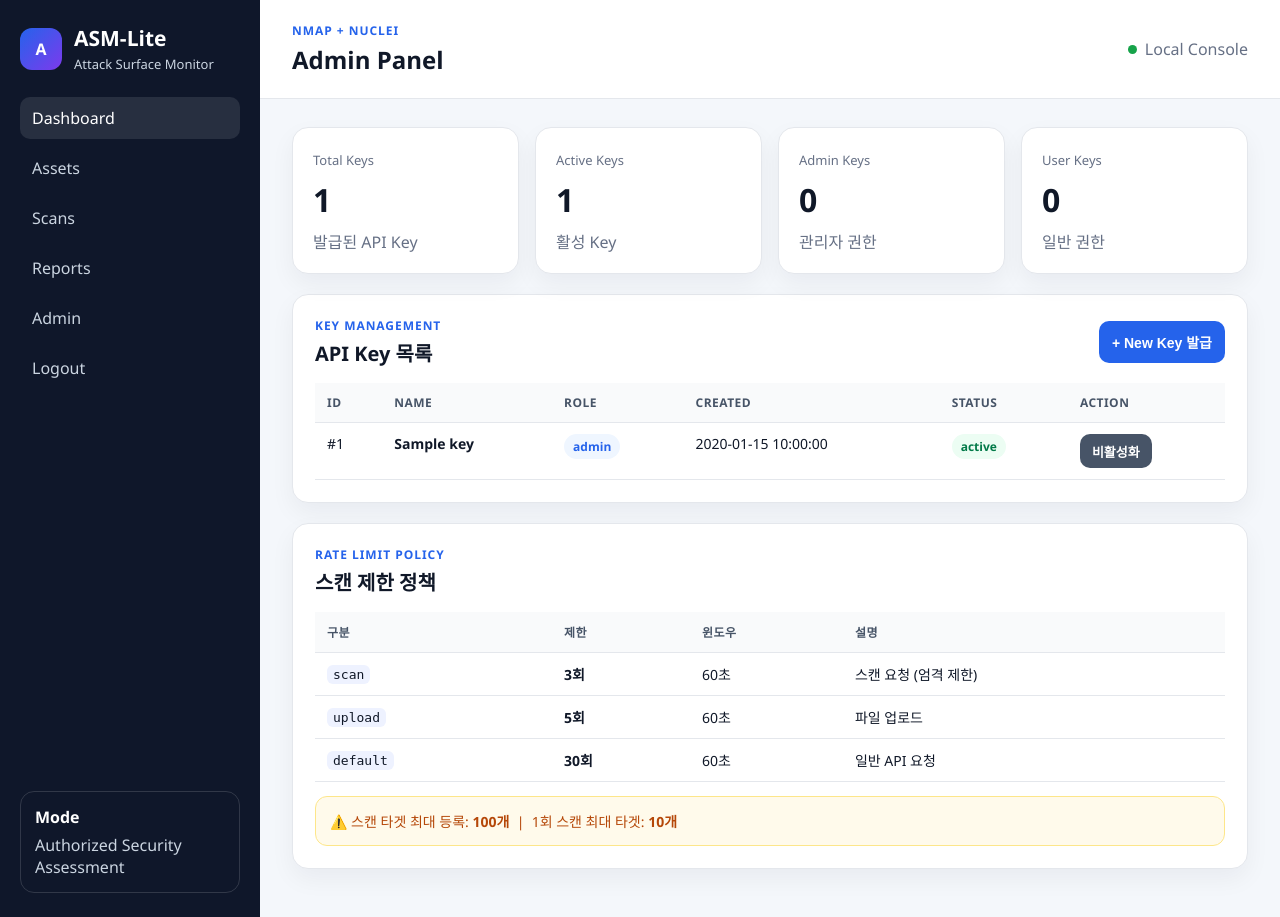
After one commit to Cy4Crew/Semi_project3, a FastAPI app: template app/templates/admin_manage.html in a window 1280 px wide. The commit adds this page. Run offline with FastAPI, Linux system fonts and the light colour scheme; the template is opened without the code that fills it: most values are stand-ins (such as "Sample title", 1, 10 or a date in 2020).

Commit message:
feat: add auth, rate limit, session, admin panel

```diff
--- a/app/main.py
+++ b/app/main.py
@@ -1,5 +1,5 @@
-from fastapi import FastAPI, Form, HTTPException, Request, UploadFile, File, Query
-from fastapi.responses import HTMLResponse, RedirectResponse, FileResponse
+from fastapi import FastAPI, Form, HTTPException, Request, UploadFile, File, Query, Depends
+from fastapi.responses import HTMLResponse, RedirectResponse, FileResponse, Response
 from fastapi.templating import Jinja2Templates
 from fastapi.staticfiles import StaticFiles
 
@@ -14,7 +14,14 @@ from app.risk import grade
 from app.port_guides import get_port_guide
 from app.intelligence import map_cves, exposure_decision
 from app.cve_api import query_nvd
-
+from app.auth import (
+    init_auth_table, rate_limit,
+    verify_api_key, require_admin,
+    check_total_target_limit,
+    issue_api_key, revoke_api_key,
+    get_session, create_session, require_session,
+    require_admin_session, SESSION_COOKIE,
+)
 BASE_DIR = Path(__file__).resolve().parent.parent
 app = FastAPI(title="ASM-Lite", version="1.2.0")
 templates = Jinja2Templates(directory=str(BASE_DIR / "app" / "templates"))
@@ -24,6 +31,7 @@ app.mount("/static", StaticFiles(directory=str(BASE_DIR / "app" / "static")), na
 @app.on_event("startup")
 def startup():
     init_db()
+    init_auth_table()
     start_scheduler()
 
 
@@ -34,6 +42,9 @@ def index(
     status: str = Query("", description="scan status"),
     risk: str = Query("", description="risk grade"),
 ):
+    user = get_session(request)
+    if not user:
+        return RedirectResponse("/admin")
     conn = get_conn()
 
     target_where = []
@@ -108,6 +119,7 @@ def index(
 
 @app.post("/targets")
 def create_target(value: str = Form(...), label: str = Form(""), criticality: int = Form(3)):
+    check_total_target_limit()
     conn = get_conn()
     for item in expand_target(value):
         conn.execute(
@@ -135,7 +147,7 @@ async def upload_targets(file: UploadFile = File(...)):
 
 
 @app.post("/scan/{target_id}")
-async def scan_target(target_id: int):
+async def scan_target(target_id: int, _=Depends(rate_limit("scan"))):
     conn = get_conn()
     target = conn.execute("SELECT * FROM targets WHERE id = ?", (target_id,)).fetchone()
     if not target:
@@ -220,36 +232,6 @@ def report(scan_id: int):
     return FileResponse(path, media_type="text/markdown", filename=path.name)
 
 
-@app.get("/api/jobs")
-def api_jobs():
-    conn = get_conn()
-    jobs = conn.execute(
-        """
-        SELECT scan_jobs.*, targets.value
-        FROM scan_jobs JOIN targets ON scan_jobs.target_id = targets.id
-        ORDER BY scan_jobs.id DESC LIMIT 50
-        """
-    ).fetchall()
-    conn.close()
-    return [dict(j) for j in jobs]
-
-
-
-@app.get("/api/history")
-def api_history(limit: int = 20):
-    conn = get_conn()
-    rows = conn.execute(
-        """
-        SELECT scans.id, scans.started_at, scans.risk_score, scans.summary, targets.value
-        FROM scans JOIN targets ON scans.target_id = targets.id
-        WHERE scans.status = 'done'
-        ORDER BY scans.id DESC
-        LIMIT ?
-        """,
-        (limit,),
-    ).fetchall()
-    conn.close()
-    return list(reversed([dict(r) for r in rows]))
 
 
 @app.get("/ports/{port}", response_class=HTMLResponse)
@@ -315,3 +297,100 @@ def api_scheduler():
         pass
 
     return payload
+
+# ── API 보호 엔드포인트 ──────────────────────────────────
+@app.get("/api/jobs")
+def api_jobs(user=Depends(verify_api_key)):
+    conn = get_conn()
+    jobs = conn.execute(
+        """
+        SELECT scan_jobs.*, targets.value
+        FROM scan_jobs JOIN targets ON scan_jobs.target_id = targets.id
+        ORDER BY scan_jobs.id DESC LIMIT 50
+        """
+    ).fetchall()
+    conn.close()
+    return [dict(j) for j in jobs]
+
+
+@app.get("/api/history")
+def api_history(limit: int = 20, user=Depends(verify_api_key)):
+    conn = get_conn()
+    rows = conn.execute(
+        """
+        SELECT scans.id, scans.started_at, scans.risk_score, scans.summary, targets.value
+        FROM scans JOIN targets ON scans.target_id = targets.id
+        WHERE scans.status = 'done'
+        ORDER BY scans.id DESC
+        LIMIT ?
+        """,
+        (limit,),
+    ).fetchall()
+    conn.close()
+    return list(reversed([dict(r) for r in rows]))
+
+
+# ── Admin 전용 API Key 관리 ──────────────────────────────
+@app.get("/api/keys")
+def list_keys(user=Depends(require_admin_session)):
+    conn = get_conn()
+    rows = conn.execute(
+        "SELECT id, name, role, created_at, active FROM api_keys ORDER BY id DESC"
+    ).fetchall()
+    conn.close()
+    return [dict(r) for r in rows]
+
+
+@app.post("/api/keys")
+def create_key(name: str = Form(...), role: str = Form("user"), user=Depends(require_admin_session)):
+    raw = issue_api_key(name, role)
+    return {"name": name, "role": role, "api_key": raw, "message": "안전한 곳에 보관하세요"}
+
+
+@app.delete("/api/keys/{key_id}")
+def delete_key(key_id: int, user=Depends(require_admin_session)):
+    revoke_api_key(key_id)
+    return {"message": f"Key {key_id} 비활성화 완료"}
+
+
+# ── Admin 페이지 ─────────────────────────────────────────
+@app.get("/admin", response_class=HTMLResponse)
+def admin_page(request: Request):
+    return templates.TemplateResponse("admin.html", {"request": request})
+
+@app.post("/api/login")
+async def login(request: Request, api_key: str = Form(...)):
+    from app.auth import _lookup_key
+    user = _lookup_key(api_key)
+    if not user:
+        raise HTTPException(403, "유효하지 않은 Key입니다.")
+    if user["role"] == "admin":
+        resp = RedirectResponse("/admin/manage", status_code=303)
+    else:
+        resp = RedirectResponse("/", status_code=303)
+    create_session(resp, user)
+    return resp
+
+@app.get("/logout")
+def logout():
+    resp = RedirectResponse("/admin", status_code=303)
+    resp.delete_cookie(SESSION_COOKIE)
+    return resp
+
+@app.get("/admin/manage", response_class=HTMLResponse)
+def admin_manage(request: Request):
+    user = get_session(request)
+    if not user:
+        return RedirectResponse("/admin")
+    if user["role"] != "admin":
+        return RedirectResponse("/")
+    conn = get_conn()
+    keys = conn.execute(
+        "SELECT id, name, role, created_at, active FROM api_keys ORDER BY id DESC"
+    ).fetchall()
+    conn.close()
+    return templates.TemplateResponse("admin_manage.html", {
+        "request": request,
+        "user": user,
+        "keys": [dict(k) for k in keys],
+    })
--- /dev/null
+++ b/app/templates/admin_manage.html
@@ -0,0 +1,135 @@
+{% extends "base.html" %}
+{% block page_title %}Admin Panel{% endblock %}
+{% block content %}
+
+<section class="metric-grid">
+  <div class="metric-card"><span class="metric-label">Total Keys</span><strong>{{ keys|length }}</strong><p>발급된 API Key</p></div>
+  <div class="metric-card"><span class="metric-label">Active Keys</span><strong>{{ keys|selectattr("active")|list|length }}</strong><p>활성 Key</p></div>
+  <div class="metric-card"><span class="metric-label">Admin Keys</span><strong>{{ keys|selectattr("role","eq","admin")|list|length }}</strong><p>관리자 권한</p></div>
+  <div class="metric-card"><span class="metric-label">User Keys</span><strong>{{ keys|selectattr("role","eq","user")|list|length }}</strong><p>일반 권한</p></div>
+</section>
+
+<section class="panel">
+  <div class="panel-head">
+    <div><p class="eyebrow">Key Management</p><h3>API Key 목록</h3></div>
+    <button onclick="openModal()">+ New Key 발급</button>
+  </div>
+  <div id="keys-alert"></div>
+  <div class="table-wrap">
+    <table>
+      <thead>
+        <tr><th>ID</th><th>Name</th><th>Role</th><th>Created</th><th>Status</th><th>Action</th></tr>
+      </thead>
+      <tbody>
+        {% for k in keys %}
+        <tr>
+          <td>#{{ k.id }}</td>
+          <td><strong>{{ k.name }}</strong></td>
+          <td><span class="badge {{ 'badge-danger' if k.role == 'admin' else 'badge-info' }}">{{ k.role }}</span></td>
+          <td>{{ k.created_at }}</td>
+          <td><span class="badge {{ 'badge-good' if k.active else 'badge-neutral' }}">{{ 'active' if k.active else 'revoked' }}</span></td>
+          <td>
+            {% if k.active %}
+            <button class="small secondary" onclick="revokeKey({{ k.id }})">비활성화</button>
+            {% else %}-{% endif %}
+          </td>
+        </tr>
+        {% endfor %}
+      </tbody>
+    </table>
+  </div>
+</section>
+
+<section class="panel">
+  <div class="panel-head">
+    <div><p class="eyebrow">Rate Limit Policy</p><h3>스캔 제한 정책</h3></div>
+  </div>
+  <div class="table-wrap">
+    <table>
+      <thead><tr><th>구분</th><th>제한</th><th>윈도우</th><th>설명</th></tr></thead>
+      <tbody>
+        <tr><td><code>scan</code></td><td><strong>3회</strong></td><td>60초</td><td>스캔 요청 (엄격 제한)</td></tr>
+        <tr><td><code>upload</code></td><td><strong>5회</strong></td><td>60초</td><td>파일 업로드</td></tr>
+        <tr><td><code>default</code></td><td><strong>30회</strong></td><td>60초</td><td>일반 API 요청</td></tr>
+      </tbody>
+    </table>
+  </div>
+  <div style="margin-top:14px; padding:14px; background:#fffaeb; border:1px solid #fde68a; border-radius:12px; color:#b54708; font-size:14px;">
+    ⚠️ 스캔 타겟 최대 등록: <strong>100개</strong> &nbsp;|&nbsp; 1회 스캔 최대 타겟: <strong>10개</strong>
+  </div>
+</section>
+
+<!-- 모달 -->
+<div id="modal-overlay" style="display:none; position:fixed; inset:0; background:rgba(0,0,0,0.5); z-index:1000; align-items:center; justify-content:center;">
+  <div style="background:#fff; border-radius:16px; padding:32px; min-width:380px; max-width:480px; box-shadow:0 20px 60px rgba(0,0,0,0.2);">
+    <p class="eyebrow">Key Management</p>
+    <h3 style="margin:4px 0 20px;">새 API Key 발급</h3>
+    <div id="modal-alert"></div>
+    <div style="display:flex; flex-direction:column; gap:10px;">
+      <input id="newKeyName" placeholder="Key 이름 (예: team-member-1)">
+      <select id="newKeyRole">
+        <option value="user">user — 일반 (조회만 가능)</option>
+        <option value="admin">admin — 관리자 (전체 권한)</option>
+      </select>
+    </div>
+    <div id="issued-box" style="display:none; margin-top:16px;">
+      <p style="color:#027a48; font-weight:700; font-size:13px;">✅ 발급 완료! 아래 키를 지금 복사하세요 (다시 볼 수 없음)</p>
+      <div style="background:#0f172a; color:#4ade80; font-family:monospace; padding:14px; border-radius:10px; word-break:break-all; font-size:13px; margin-top:8px;" id="issued-key"></div>
+    </div>
+    <div style="display:flex; gap:10px; margin-top:20px;">
+      <button onclick="issueKey()">발급</button>
+      <button class="secondary" onclick="closeModal()">닫기</button>
+    </div>
+  </div>
+</div>
+
+<script>
+function showAlert(id, msg, type='danger') {
+  const c = {
+    danger:  { bg:'#fef3f2', color:'#b42318', border:'#fecdca' },
+    success: { bg:'#ecfdf3', color:'#027a48', border:'#a9f0c3' },
+  }[type] || { bg:'#fef3f2', color:'#b42318', border:'#fecdca' };
+  document.getElementById(id).innerHTML =
+    `<div style="padding:12px 14px;border-radius:10px;margin-bottom:14px;font-size:14px;background:${c.bg};color:${c.color};border:1px solid ${c.border};">${msg}</div>`;
+  setTimeout(() => { document.getElementById(id).innerHTML = ''; }, 4000);
+}
+
+async function revokeKey(id) {
+  if (!confirm(`Key #${id}를 비활성화하시겠습니까?`)) return;
+  const res = await fetch('/api/keys/' + id, { method: 'DELETE' });
+  if (res.ok) {
+    showAlert('keys-alert', `✅ Key #${id} 비활성화 완료`, 'success');
+    setTimeout(() => location.reload(), 1000);
+  } else {
+    showAlert('keys-alert', '비활성화 실패: ' + res.status);
+  }
+}
+
+function openModal() {
+  document.getElementById('modal-overlay').style.display = 'flex';
+  document.getElementById('issued-box').style.display = 'none';
+  document.getElementById('newKeyName').value = '';
+  document.getElementById('modal-alert').innerHTML = '';
+}
+
+function closeModal() {
+  document.getElementById('modal-overlay').style.display = 'none';
+  location.reload();
+}
+
+async function issueKey() {
+  const name = document.getElementById('newKeyName').value.trim();
+  const role = document.getElementById('newKeyRole').value;
+  if (!name) { showAlert('modal-alert', '이름을 입력하세요.'); return; }
+  const form = new FormData();
+  form.append('name', name);
+  form.append('role', role);
+  const res = await fetch('/api/keys', { method: 'POST', body: form });
+  if (!res.ok) { showAlert('modal-alert', '발급 실패: ' + res.status); return; }
+  const data = await res.json();
+  document.getElementById('issued-key').textContent = data.api_key;
+  document.getElementById('issued-box').style.display = 'block';
+}
+</script>
+
+{% endblock %}
--- a/app/templates/base.html
+++ b/app/templates/base.html
@@ -21,6 +21,9 @@
       <a href="#assets" class="nav-link">Assets</a>
       <a href="#scans" class="nav-link">Scans</a>
       <a href="#reports" class="nav-link">Reports</a>
+      <a href="/admin/manage" class="nav-link">Admin</a>
+      <a href="/logout" class="nav-link">Logout</a>
+
     </nav>
     <div class="sidebar-note">
       <b>Mode</b>
--- a/requirements.txt
+++ b/requirements.txt
@@ -5,4 +5,5 @@ python-multipart==0.0.20
 pydantic==2.10.4
 apscheduler==3.10.4
 
+itsdangerous==2.2.0
 httpx==0.28.1
```
Also changed, not shown: app/auth.py (added, +193 -0 lines), app/templates/admin.html (added, +180 -0 lines), app/templates/index.html (+18 -1 lines).
